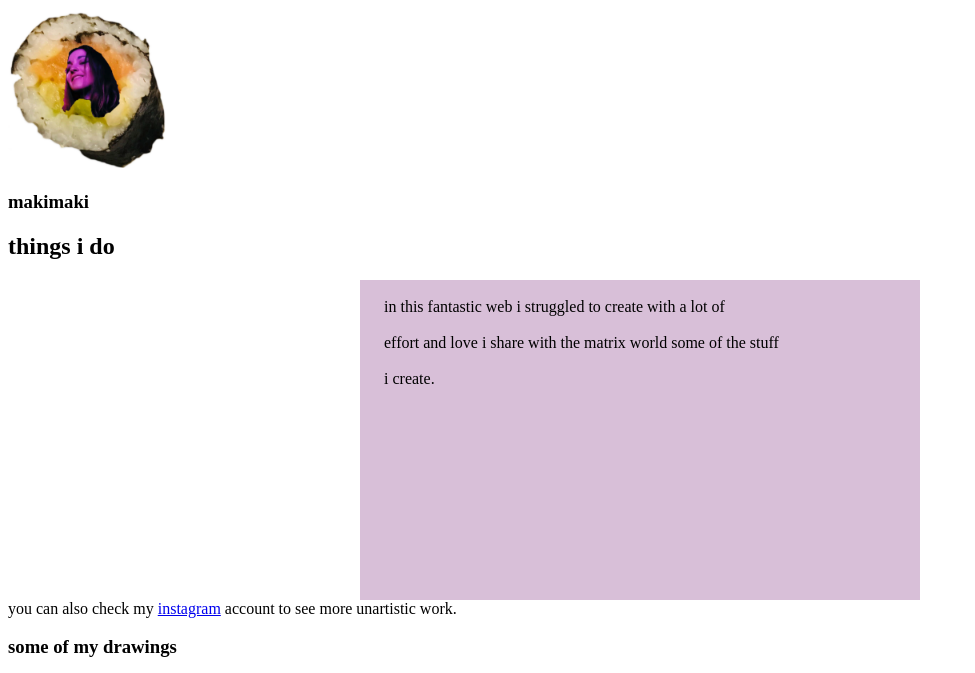
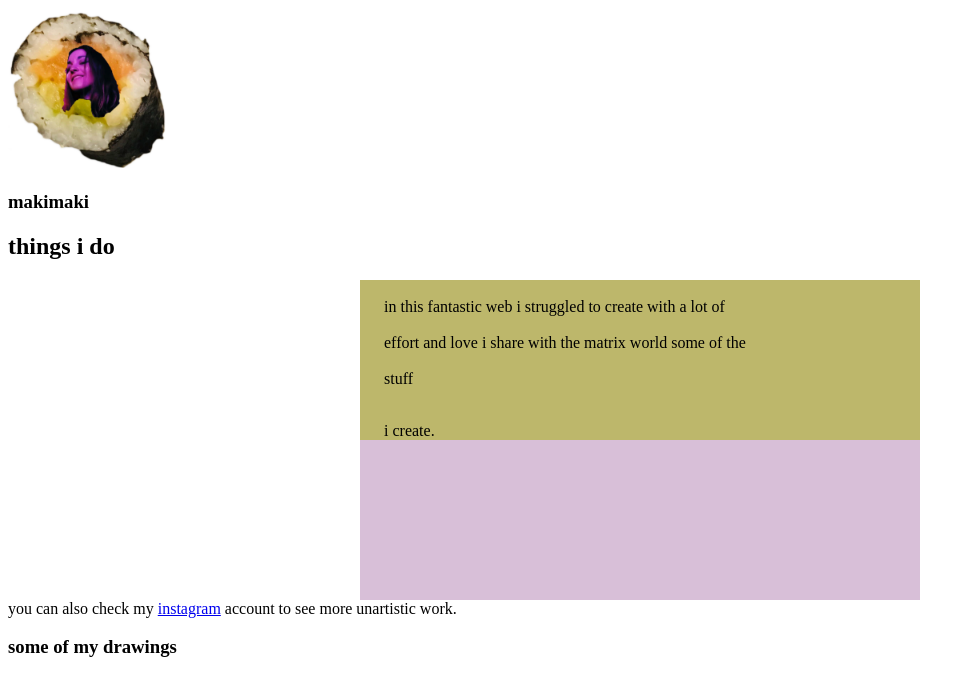
Before and after one commit to mromanloz/makimaki, a plain HTML site: page index.html in a window 1280 px wide. In both pictures the pointer is over the element 640 px from the left and 439 px from the top of the page. Shown: the top 673 px of the page, without its empty margins (0-975 px from the left). Drawn offline with Linux system fonts and the light colour scheme.

Commit message:
mumchangeagain

```diff
--- a/css/design.css
+++ b/css/design.css
@@ -29,5 +29,5 @@ h1{
 }
 
 .mum :hover{
-    color: darkkhaki;
+    background-color: darkkhaki;
 }
```
Also changed, not shown: index.html (+2 -1 lines).
